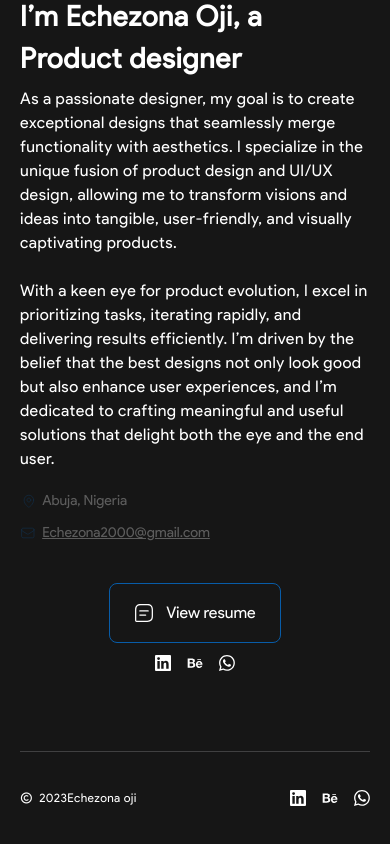
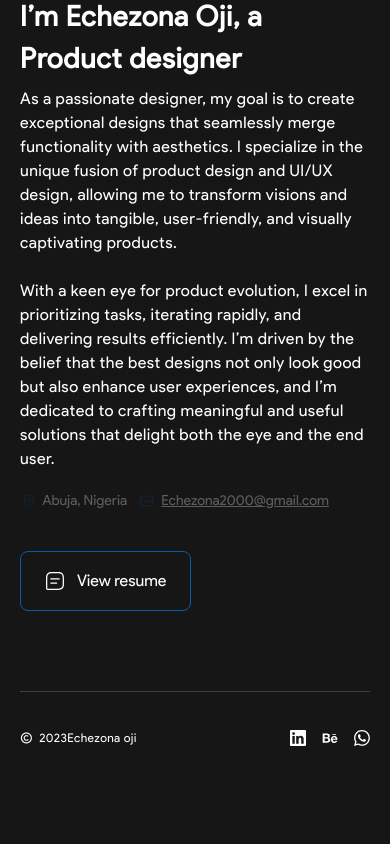
Before and after one commit to vermilion4/portfolio-new, a Next.js app: page /about in a window 390 px wide. Shown: the part 816-1660 px from the top of the page. After the commit the page ends 1600 px from the top, so only its background shows below. Built offline with nearby package versions, Linux system fonts and the light colour scheme; what tailwindcss-animated would draw is missing.

Commit message:
refactor: spacing updates

```diff
--- a/src/components/Home/Hero.jsx
+++ b/src/components/Home/Hero.jsx
@@ -3,7 +3,7 @@ import Link from 'next/link';
 
 const Hero = () => {
   return (
-    <section className='min-h-[80vh] md:min-h-[60vh] lg:min-h-[100vh] place-content-center grid bg-hero pt-36'>
+    <section className='min-h-[80vh] md:min-h-[70vh] lg:min-h-[100vh] place-content-center grid bg-hero pt-36'>
       <div className='relative w-2/3 max-w-7xl flex flex-col items-center mx-auto'>
         <div className='absolute -top-5 lg:left-0 -left-10 animate-pulse'>
           <div className='relative p-1 pt-[2.5px] rounded-[2px] border-[0.5px] border-white border-opacity-10'>
--- a/src/components/Home/Services.jsx
+++ b/src/components/Home/Services.jsx
@@ -5,7 +5,7 @@ const Services = () => {
     <section className="max-w-7xl mx-auto pt-14 pb-20 flex flex-col items-center px-5 sm:px-10">
       <h2 className="text-2xl font-bold tracking-[0.72px] mb-4">My Services</h2>
       <p className="text-white opacity-30 text-sm tracking-[0.42px] mb-12">Services I offer to my clients</p>
-      <div className="grid md:grid-cols-2 lg:grid-cols-3 w-4/5">
+      <div className="grid md:grid-cols-2 lg:grid-cols-3 w-2/3 md:w-4/5">
         <div className="text-white text-sm pb-14 lg:pb-0 lg:pr-14 lg:border-r border-b lg:border-b-0 border-white border-opacity-10 flex flex-col items-center md:items-start">
           <Image src="/service1.svg" alt="service image" width={57} height={57} />
           <h3 className="text-lg mb-2 mt-[23px]">What I can do for you</h3>
--- a/src/components/projects/Desktop.jsx
+++ b/src/components/projects/Desktop.jsx
@@ -1,18 +1,24 @@
 import { projects } from '@/data/projects';
-import React from 'react';
 import Image from 'next/image';
 import Link from 'next/link';
-import { useState } from 'react';
+import React, { useState } from 'react';
 
 export default function Desktop() {
   const [showProject, setShowProject] = useState(0);
+  const [initialOverlay, setShowInitialOverlay] = useState(false)
 
   const handleMouseEnter = (index) => {
     setShowProject(index);
+    setShowInitialOverlay(true)
   };
+
+  // useEffect(()=>{
+
+  // },[])
 
   const handleMouseLeave = () => {
     setShowProject(0);
+    setShowInitialOverlay(false)
   };
 
   return (
@@ -31,9 +37,9 @@ export default function Desktop() {
             width={672}
             height={501}
             alt={project.alt}
-            className='aspect-[1.34] object-cover object-center w-full overflow-hidden self-stretch grow  rounded-lg'
+            className='bg-white aspect-[1.34] object-cover object-center w-full overflow-hidden self-stretch grow  rounded-lg'
           />
-          {showProject === index && (
+          {showProject === index && initialOverlay && (
             <div className='absolute top-0 left-0 w-full h-full bg-black bg-opacity-80 transition-all duration-500 grid place-content-center text-center text-white rounded-lg ease-in-out'>
               {/* Add project details here */}
               <div
--- a/src/pages/about.jsx
+++ b/src/pages/about.jsx
@@ -29,7 +29,7 @@ const About = () => {
             crafting meaningful and useful solutions that delight both the eye
             and the end user.
           </p>
-          <div className='flex flex-col sm:flex-row gap-3 opacity-30 mb-10'>
+          <div className='flex gap-3 opacity-30 mb-10'>
             <div className='flex'>
               <Image width={16.2} height={16.2} src='/map.svg' alt='map pin' />
               <span className='text-sm ml-[6px]'>Abuja, Nigeria</span>
@@ -48,7 +48,7 @@ const About = () => {
               </a>
             </div>
           </div>
-          <div className='flex flex-col sm:flex-row gap-3 items-center'>
+          <div className='flex gap-3 items-center'>
             <Link
               href={
                 'https://drive.google.com/file/d/1rB12Irl8TrAbVWUGrOKVDrf_wwPpluTm/view'
@@ -65,7 +65,7 @@ const About = () => {
               View resume
             </Link>
             <hr className='opacity-30 w-[50px] hidden sm:block' />
-            <ul className='flex gap-4'>
+            <ul className='gap-4 hidden sm:flex'>
               <Link
                 href={'https://www.linkedin.com/in/echezona-oji-263b1b148'}
                 target='_blank'
--- a/src/styles/globals.css
+++ b/src/styles/globals.css
@@ -70,7 +70,3 @@ body {
       background: linear-gradient(var(--angle),#03284b, #085CA8,#03284b,#085CA8);
   }
 }
-
-li:hover Image {
-  fill: #0077B5; /* Change this to your desired LinkedIn icon hover fill color */
-}
```
